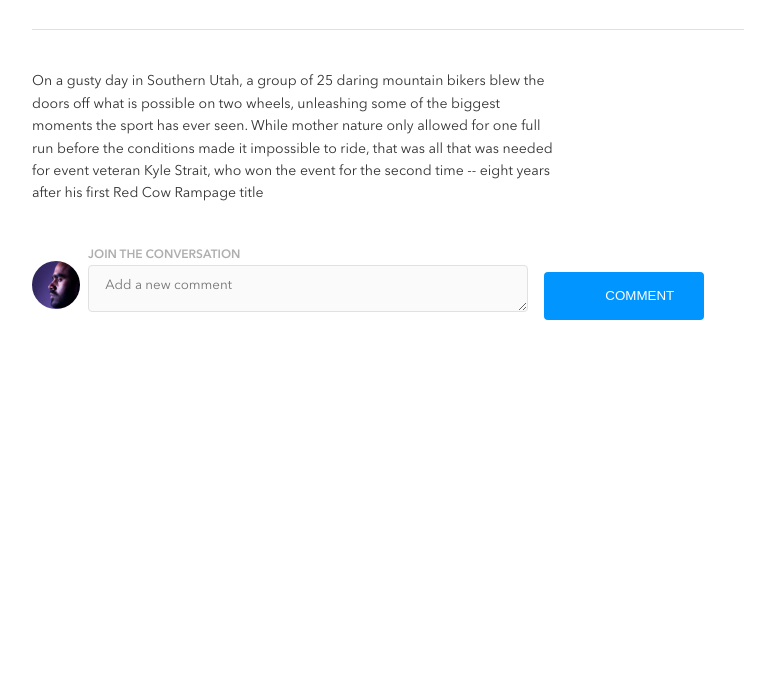
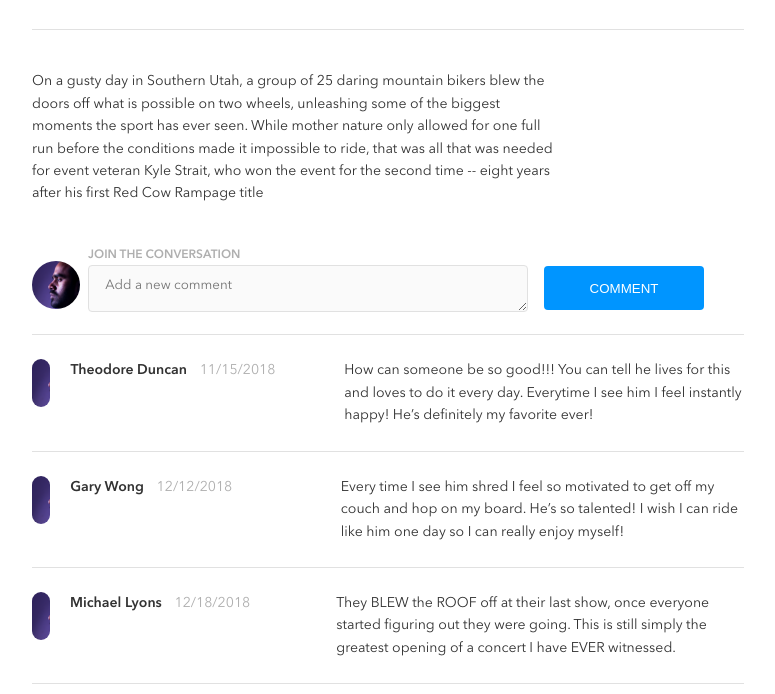
Before and after one commit to michaelcookryan/school-projects-react-node, a React app in the folder sprint-1/client/: page / in a window 1280 px wide. Shown: the part 738-1432 px from the top of the page, without its empty margins (32-807 px from the left). Before the commit the page ends 1098 px from the top, so only its background shows below. Built offline with nearby package versions, Linux system fonts and the light colour scheme.

Commit message:
Properly adding comments

```diff
--- a/sprint-1/client/src/components/About.js
+++ b/sprint-1/client/src/components/About.js
@@ -1,7 +1,7 @@
 import React from 'react'
 import Views from "../assets/icons/SVG/Icon-views.svg"
 import Likes from "../assets/icons/SVG/Icon-likes.svg"
-import Comments from './Comments';
+import AllComments from './AllComments';
 
 export default function About() {
     return (
@@ -15,10 +15,10 @@ export default function About() {
                     </div>
                     <div className="about__subtitle--right">
                         <div className="views">
-                            <img src={Views}/><span>1,001,023</span>
+                            <img src={Views} alt="views-icon"/><span>1,001,023</span>
                         </div>
                         <div className="likes">
-                            <img src={Likes} /><span>110,985</span>
+                            <img src={Likes} alt="likes-icon"/><span>110,985</span>
                         </div>
                     </div>
                 </div>
@@ -29,7 +29,7 @@ export default function About() {
                     On a gusty day in Southern Utah, a group of 25 daring mountain bikers blew the doors off what is possible on two wheels, unleashing some of the biggest moments the sport has ever seen. While mother nature only allowed for one full run before the conditions made it impossible to ride, that was all that was needed for event veteran Kyle Strait, who won the event for the second time -- eight years after his ﬁrst Red Cow Rampage title
                 </h4>
             </div>
-            <Comments/>
+            <AllComments/>
         </div>
     )
 }
--- /dev/null
+++ b/sprint-1/client/src/components/AllComments.js
@@ -0,0 +1,103 @@
+import React from 'react'
+import Avitar from "../assets/images/Mohan-muruge.jpg";
+
+class AllComments extends React.Component {
+
+    state = {
+        comments : [
+            {
+            name:'Theodore Duncan',
+            date: '11/15/2018',
+            commentCopy: 'How can someone be so good!!! You can tell he lives for this and loves to do it every day. Everytime I see him I feel instantly happy! He’s deﬁnitely my favorite ever!'
+            },
+
+            {
+            name: 'Gary Wong',
+            date: '12/12/2018',
+            commentCopy: 'Every time I see him shred I feel so motivated to get off my couch and hop on my board. He’s so talented! I wish I can ride like him one day so I can really enjoy myself!'
+            },
+
+            {
+            name: 'Michael Lyons',
+            date: '12/18/2018',
+            commentCopy: 'They BLEW the ROOF off at their last show, once everyone started ﬁguring out they were going. This is still simply the greatest opening of a concert I have EVER witnessed.'
+            }
+        ]
+    }
+
+
+
+addComment = comment =>{
+    let addedToList = this.state.comments
+    addedToList.unshift(comment)
+
+        this.setState({
+            comments: addedToList
+        })
+}
+
+
+    render(){
+        return (
+            <div className="comments">
+                <div className="comments-wrapper__form-wrap">
+                        <div className="comments-wrapper__image">
+                            <img src={Avitar} alt="avitar"/>
+                        </div>
+
+                        <NewComments addComment={this.addComment}/>
+
+                    </div>
+
+                <CommentsList comments={this.state.comments}/>
+
+            </div>
+        )
+    }
+}
+
+
+function NewComments(props) {
+    const handleSubmit = event => {
+        event.preventDefault()
+
+        let newComment = {
+            name: "Annonymous",
+            date: "today",
+            commentCopy: event.target.commentCopy.value
+        }
+        props.addComment(newComment)
+
+        event.target.reset();
+
+    }
+    return (
+        <form className="comments__form" onSubmit={handleSubmit}>
+            <label className="comment-label">
+                <h5>Join the conversation</h5>
+            </label>
+            <textarea placeholder="Add a new comment" name="commentCopy" required></textarea>
+            <button className="comments__form--button">Comment</button>
+        </form>
+    )
+}
+
+function CommentsList(props) {
+    const commentList = props.comments.map(comment => {
+        return <li className="comments__list--item">
+                    <div className="avitar">
+                        <img src={Avitar} alt="avitar" />
+                    </div>
+                    <div className="details">
+                        <div className="details__header">
+                            <h4 className="name">{comment.name}</h4>
+                            <h4 className="date">{comment.date}</h4>
+                            {/* <h4 className="since-posted">' + timeSincePosted(commentObject.timestamp) + '</h4> */}
+                </div></div>
+                        <h4 className="comment-copy">{comment.commentCopy}</h4>
+                </li>;
+    });
+    return <ul className="comments__list">{commentList}</ul>;
+}
+
+export default AllComments;
--- a/sprint-1/client/src/components/App.js
+++ b/sprint-1/client/src/components/App.js
@@ -3,8 +3,7 @@ import "../styles/app.css";
 import Header from './Header';
 import Hero from './Hero';
 import About from './About';
-// import Comments from './Comments';
-import SideMenu from './SideMenu';
+import VideoList from './VideoList';
 
 function App() {
   return (
@@ -13,8 +12,7 @@ function App() {
      <Hero/>
      <main>
         <About/>
-        {/* <Comments/> */}
-        <SideMenu/>
+        <VideoList/>
      </main>
     </div>
   );
--- a/sprint-1/client/src/components/Comments.js
+++ /dev/null
@@ -1,37 +0,0 @@
-import React from 'react'
-import Avitar from "../assets/images/Mohan-muruge.jpg";
-
-export default function Comments() {
-
-
-
-    return (
-        <div className="comments">
-            {/* <h1 className="comments__titles">Join the Conversation</h1> */}
-            {/* <div className="comments__wrapper"> */}
-
-            <div className="comments-wrapper__form-wrap">
-
-                    <div className="comments-wrapper__image">
-                        <img src={Avitar} /></div>
-
-                    <form className="comments__form">
-                        {/* <lable className="input-lable">
-                            <h5>Name</h5>
-                        </lable>
-                        <input type="text" name="name" required /> */}
-
-                        <lable className="comment-label">
-                            <h5>Join the conversation</h5>
-                        </lable>
-                        <textarea placeholder="Add a new comment" name="commentCopy" required></textarea>
-
-                        <button className="comments__form--button">Comment</button>
-                    </form>
-
-                </div>
-                <ul className="comments__list"></ul>
-            {/* </div> */}
-        </div>
-    )
-}
--- a/sprint-1/client/src/components/SideMenu.js
+++ /dev/null
@@ -1,9 +0,0 @@
-import React from 'react'
-
-export default function SideMenu() {
-    return (
-        <div>
-
-        </div>
-    )
-}
--- /dev/null
+++ b/sprint-1/client/src/components/VideoList.js
@@ -0,0 +1,9 @@
+import React from 'react'
+
+export default function VideoList() {
+    return (
+        <div>
+
+        </div>
+    )
+}
--- a/sprint-1/client/src/styles/app.scss
+++ b/sprint-1/client/src/styles/app.scss
@@ -36,12 +36,6 @@ h1{
   line-height:2rem;
   margin-top:2rem;
 }
-// .hero-header{
-//     font-size:3.75rem;
-//     line-height:4.25rem;
-//     color:#fff;
-//     @include container(90%, 1440px, auto);
-// }
 h2{
     font-family: $bold;
     font-size: 1.5rem;
@@ -72,15 +66,11 @@ h5{
     color:$text-label;
     text-transform: uppercase;
 }
-
-// section{
-//     @include container(93.5%, 720px, auto);
-// }
 section{
     @include container(100%, 720px, auto);
 }
 main{
-    @include container(95%, 720px, auto);
+    @include container(90%, 720px, auto);
 }
 button{
     text-transform: uppercase;
--- a/sprint-1/client/src/styles/partials/_about.scss
+++ b/sprint-1/client/src/styles/partials/_about.scss
@@ -79,9 +79,6 @@
     }
      &__body{
         padding:2.5rem 0;
-
-        // &--copy{
-        // }
     }
 }
 }
--- a/sprint-1/client/src/styles/partials/_comments.scss
+++ b/sprint-1/client/src/styles/partials/_comments.scss
@@ -1,17 +1,5 @@
 // Comments Styles
 
-// @import "partials/fonts";
-// @import "partials/colors";
-
-
-
-//.comments__wrapper{
-    // display:flex;
-    // flex-direction: column;
-    // justify-content: center;
-    // align-items: center;
-    // max-width: 528px;
-    // margin: 0 auto;
 
     .comments-wrapper__form-wrap{
         display: flex;
@@ -37,7 +25,6 @@
         display: flex;
         justify-content: flex-start;
         flex-direction: column;
-        //margin-right: 2.5em;
 
         .comment-label h5{
             margin:0;
@@ -53,7 +40,8 @@
         &--button{
             width:100%;
             margin:1em 0 0;
-            padding:1.25em 4.6em;
+            padding:1.12em 0;
+            float:none;
         }
 
     }
@@ -141,7 +129,7 @@
         &--button{
             width:160px;
             align-self: flex-end;
-            margin-top: -40px
+            margin-top: -46px
         }
     }
 }
--- a/sprint-1/client/src/styles/partials/_hero.scss
+++ b/sprint-1/client/src/styles/partials/_hero.scss
@@ -9,7 +9,6 @@
 
     .video{
         width:100%;
-        //max-width:700px;
         margin:0 auto;
     }
     .control__icons{
@@ -26,8 +25,7 @@
             justify-content: space-evenly;
             align-items:center;
             bottom:0;
-            width:95%;
-           // max-width:912px;
+            width:90%;
             margin:0 auto 1rem;;
 
             &__play{
```
Also changed, not shown: sprint-1/client/src/components/Comment.js (added, +19 -0 lines), sprint-1/client/src/styles/partials/_header.scss (+7 -6 lines), sprint-1/client/src/styles/app.css, 2 other files.
